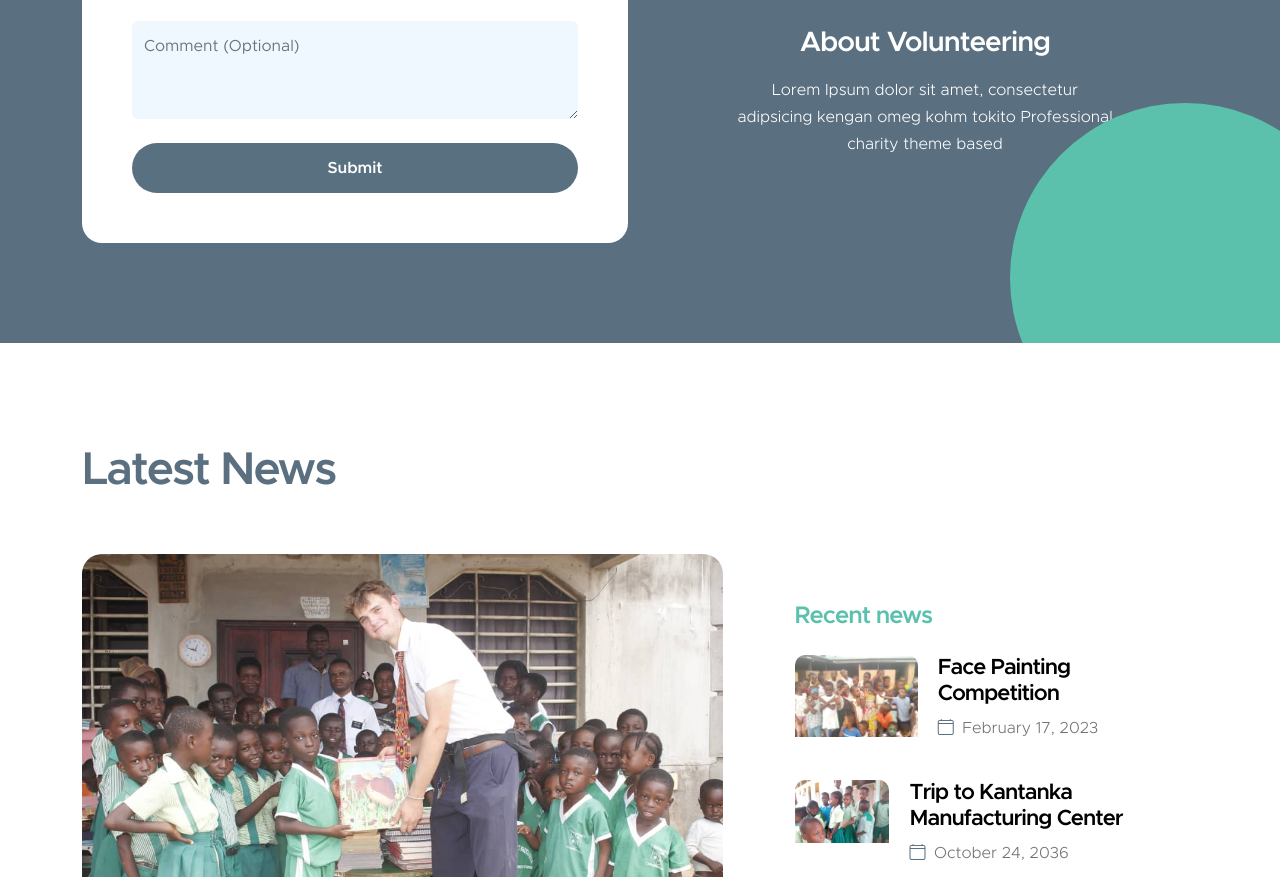
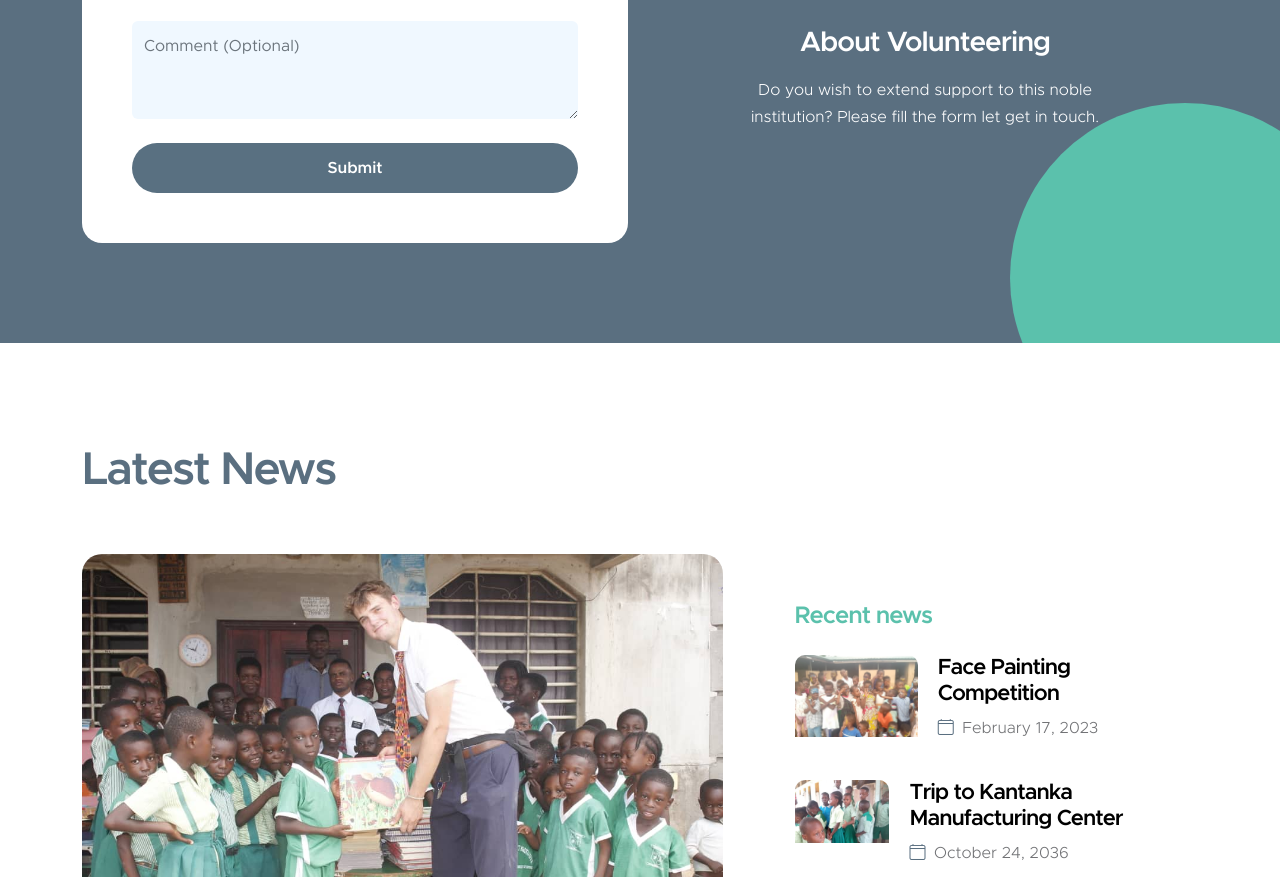
Before and after one commit to Jabekah007/age_of_christ, a plain HTML site: page index.html in a window 1280 px wide. Shown: the part 4088-4965 px from the top of the page. Drawn offline with Linux system fonts and the light colour scheme.

Commit message:
volunteer updated

```diff
--- a/index.html
+++ b/index.html
@@ -547,8 +547,7 @@ https://templatemo.com/tm-581-kind-heart-charity
                         <div class="custom-block-body text-center">
                             <h4 class="text-white mt-lg-3 mb-lg-3">About Volunteering</h4>
 
-                            <p class="text-white">Lorem Ipsum dolor sit amet, consectetur adipsicing kengan omeg kohm
-                                tokito Professional charity theme based</p>
+                            <p class="text-white">Do you wish to extend support to this noble institution? Please fill the form let get in touch.</p>
                         </div>
                     </div>
 
```
Also changed, not shown: donate.html (+1 -1 lines).
